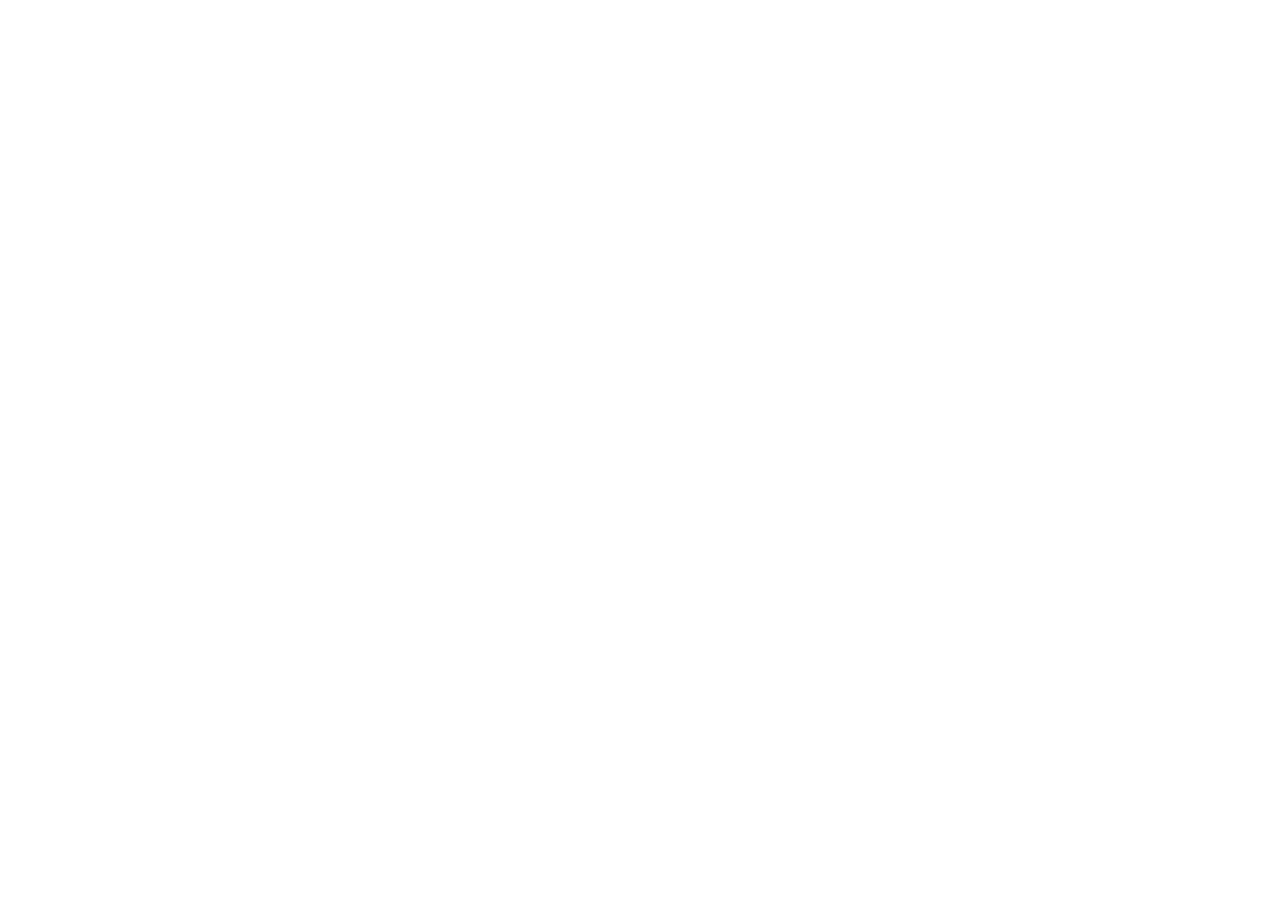
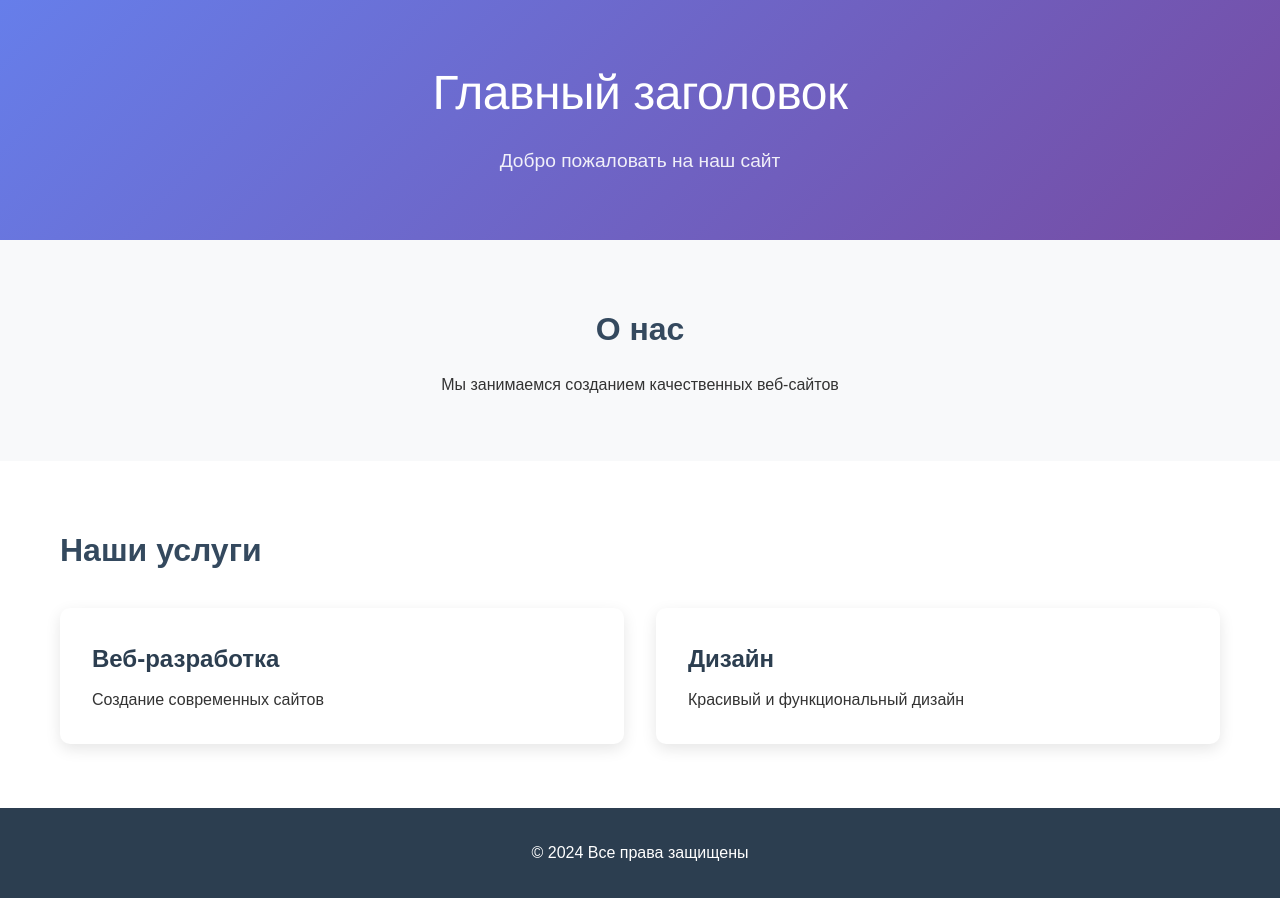
Before and after one commit to vikakuldykova-star/first-project, a plain HTML site: page index.html in a window 1280 px wide. Before the commit the page ends 800 px from the top, so only its background shows below. Drawn offline with Linux system fonts and the light colour scheme.

Commit message:
добавлен код со структурой

```diff
--- a/index.html
+++ b/index.html
@@ -1,11 +1,46 @@
 <!DOCTYPE html>
-<html lang="en">
+<html lang="ru">
 <head>
   <meta charset="UTF-8">
   <meta name="viewport" content="width=device-width, initial-scale=1.0">
-  <title>Document</title>
+  <title>Мой сайт</title>
+  <link rel="stylesheet" href="style.css">
 </head>
 <body>
+  <header class="header">
+    <div class="container">
+      <h1>Главный заголовок</h1>
+      <p>Добро пожаловать на наш сайт</p>
+    </div>
+  </header>
 
+  <section class="about">
+    <div class="container">
+      <h2>О нас</h2>
+      <p>Мы занимаемся созданием качественных веб-сайтов</p>
+    </div>
+  </section>
+
+  <section class="services">
+    <div class="container">
+      <h2>Наши услуги</h2>
+      <div class="services-grid">
+        <div class="service-card">
+          <h3>Веб-разработка</h3>
+          <p>Создание современных сайтов</p>
+        </div>
+        <div class="service-card">
+          <h3>Дизайн</h3>
+          <p>Красивый и функциональный дизайн</p>
+        </div>
+      </div>
+    </div>
+  </section>
+
+  <footer class="footer">
+    <div class="container">
+      <p>&copy; 2024 Все права защищены</p>
+    </div>
+  </footer>
 </body>
 </html>
--- a/style.css
+++ b/style.css
@@ -1,3 +1,22 @@
+* {
+  margin: 0;
+  padding: 0;
+  box-sizing: border-box;
+}
+
+body {
+  font-family: 'Arial', sans-serif;
+  line-height: 1.6;
+  color: #333;
+}
+
+.container {
+  max-width: 1200px;
+  margin: 0 auto;
+  padding: 0 20px;
+}
+
+/* Стиль для h1 который вы указали */
 h1 {
   margin-bottom: 1.5rem;
   color: #2c3e50;
@@ -7,3 +26,71 @@ h1 {
   line-height: 1.2;
   letter-spacing: -0.5px;
 }
+
+h2 {
+  font-size: 2rem;
+  margin-bottom: 1rem;
+  color: #34495e;
+}
+
+h3 {
+  font-size: 1.5rem;
+  margin-bottom: 0.5rem;
+  color: #2c3e50;
+}
+
+/* Header */
+.header {
+  background: linear-gradient(135deg, #667eea 0%, #764ba2 100%);
+  color: white;
+  padding: 4rem 0;
+  text-align: center;
+}
+
+.header h1 {
+  color: white;
+}
+
+.header p {
+  font-size: 1.2rem;
+  opacity: 0.9;
+}
+
+/* About section */
+.about {
+  padding: 4rem 0;
+  background: #f8f9fa;
+  text-align: center;
+}
+
+/* Services section */
+.services {
+  padding: 4rem 0;
+}
+
+.services-grid {
+  display: grid;
+  grid-template-columns: repeat(auto-fit, minmax(300px, 1fr));
+  gap: 2rem;
+  margin-top: 2rem;
+}
+
+.service-card {
+  background: white;
+  padding: 2rem;
+  border-radius: 10px;
+  box-shadow: 0 5px 15px rgba(0,0,0,0.1);
+  transition: transform 0.3s ease;
+}
+
+.service-card:hover {
+  transform: translateY(-5px);
+}
+
+/* Footer */
+.footer {
+  background: #2c3e50;
+  color: white;
+  text-align: center;
+  padding: 2rem 0;
+}
```
